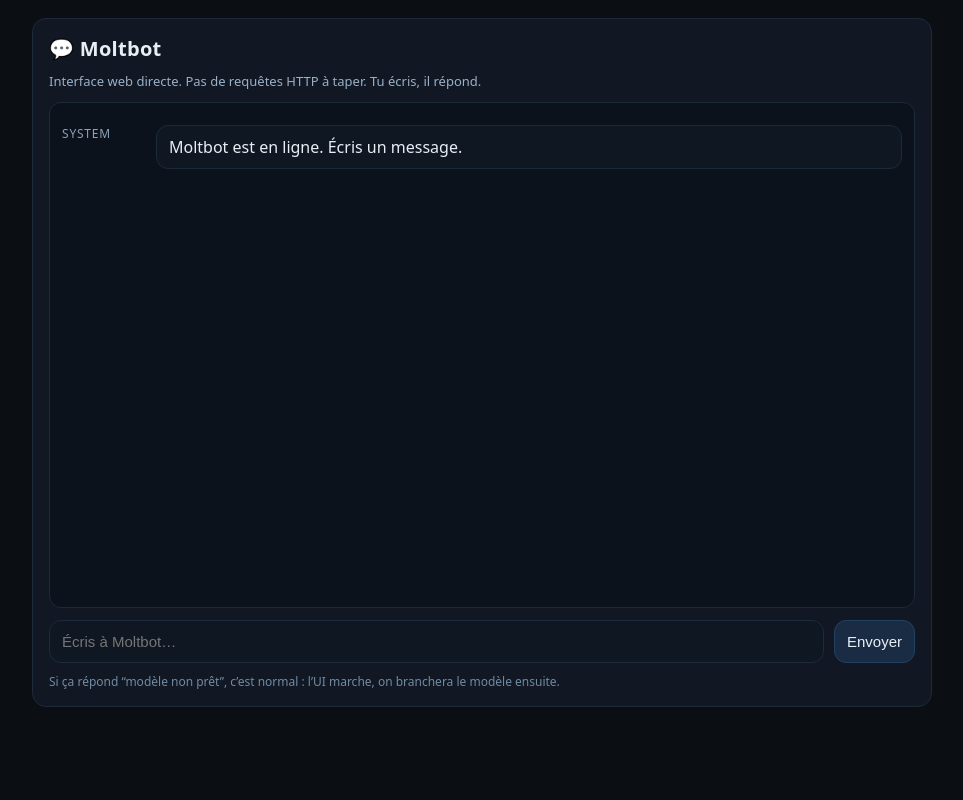
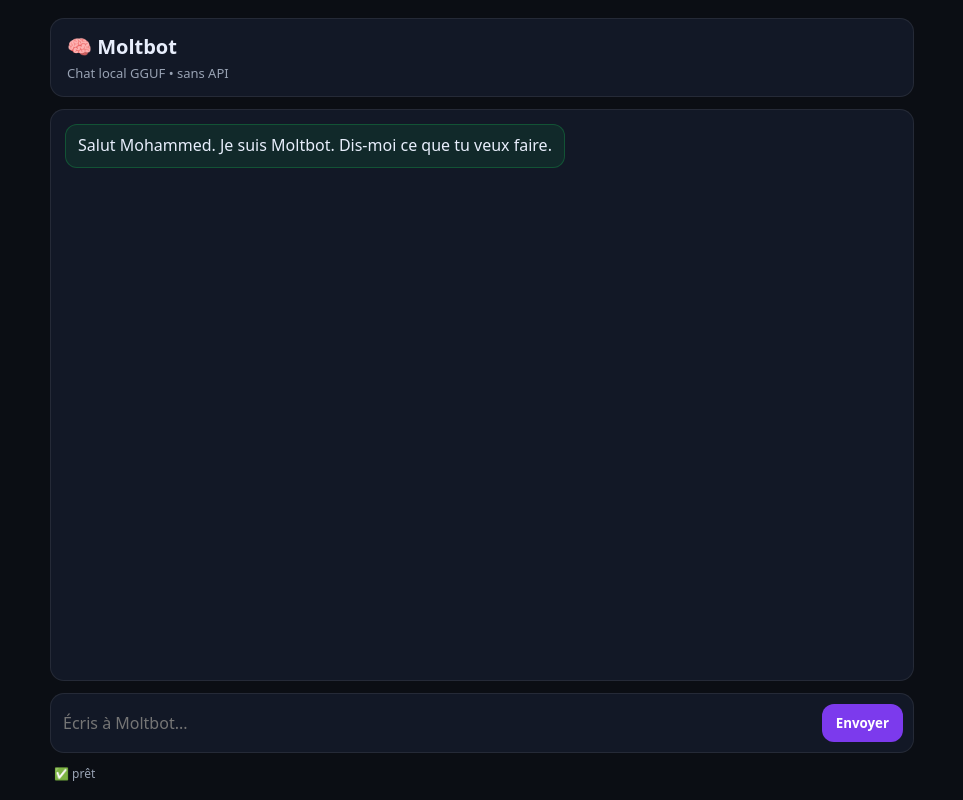
Before and after one commit to Woz13200/clawdbot_session, a website: page public/index.html in a window 1280 px wide. Shown: the whole page, without its empty margins (158-1121 px from the left). Drawn offline with Linux system fonts and the light colour scheme.

Commit message:
Add Moltbot web UI + local GGUF via llama.cpp (no API)

```diff
--- /dev/null
+++ b/public/app.js
@@ -0,0 +1,48 @@
+const chat = document.getElementById("chat");
+const form = document.getElementById("form");
+const input = document.getElementById("input");
+const statusEl = document.getElementById("status");
+
+function addMsg(role, text) {
+  const div = document.createElement("div");
+  div.className = `msg ${role}`;
+  div.textContent = text;
+  chat.appendChild(div);
+  chat.scrollTop = chat.scrollHeight;
+}
+
+async function send(prompt) {
+  statusEl.textContent = "⏳ Moltbot réfléchit...";
+  try {
+    const r = await fetch("/chat", {
+      method: "POST",
+      headers: { "Content-Type": "application/json" },
+      body: JSON.stringify({ prompt })
+    });
+    const data = await r.json();
+    if (!r.ok) throw new Error(data?.error || "Request failed");
+    return data.text || "";
+  } finally {
+    statusEl.textContent = "✅ prêt";
+  }
+}
+
+addMsg("bot", "Salut Mohammed. Je suis Moltbot. Dis-moi ce que tu veux faire.");
+
+form.addEventListener("submit", async (e) => {
+  e.preventDefault();
+  const p = input.value.trim();
+  if (!p) return;
+  input.value = "";
+  addMsg("you", p);
+
+  addMsg("bot", "…");
+  const last = chat.lastChild;
+
+  try {
+    const ans = await send(p);
+    last.textContent = ans || "(silence)";
+  } catch (err) {
+    last.textContent = `❌ Erreur: ${err.message}`;
+  }
+});
--- a/public/index.html
+++ b/public/index.html
@@ -4,94 +4,27 @@
   <meta charset="utf-8" />
   <meta name="viewport" content="width=device-width,initial-scale=1" />
   <title>Moltbot</title>
-  <style>
-    :root { color-scheme: dark; }
-    body { margin:0; font-family: system-ui, -apple-system, Segoe UI, Roboto, Arial; background:#0b0f14; color:#e9eef5; }
-    .wrap { max-width: 900px; margin: 0 auto; padding: 18px; }
-    .card { background:#111823; border:1px solid #1c2a3a; border-radius:14px; padding:16px; }
-    h1 { margin:0 0 10px; font-size:20px; letter-spacing:.3px; }
-    .hint { color:#9ab0c7; font-size:13px; margin-bottom:12px; }
-    .chat { height: 60vh; overflow:auto; padding:12px; background:#0c121b; border:1px solid #1c2a3a; border-radius:12px; }
-    .msg { margin:10px 0; display:flex; gap:10px; }
-    .role { width:84px; font-size:12px; color:#8aa2ba; text-transform:uppercase; letter-spacing:.8px; }
-    .bubble { flex:1; padding:10px 12px; border-radius:12px; border:1px solid #1c2a3a; background:#0f1722; white-space:pre-wrap; }
-    .me .bubble { background:#132235; border-color:#214063; }
-    .row { display:flex; gap:10px; margin-top:12px; }
-    input, button { border-radius:12px; border:1px solid #1c2a3a; background:#0f1722; color:#e9eef5; padding:12px; font-size:15px; }
-    input { flex:1; outline:none; }
-    button { cursor:pointer; background:#1a2c44; border-color:#214063; }
-    button:disabled { opacity:.5; cursor:not-allowed; }
-    .footer { margin-top:10px; color:#718aa3; font-size:12px; }
-  </style>
+  <link rel="stylesheet" href="/style.css" />
 </head>
 <body>
   <div class="wrap">
-    <div class="card">
-      <h1>💬 Moltbot</h1>
-      <div class="hint">Interface web directe. Pas de requêtes HTTP à taper. Tu écris, il répond.</div>
+    <header>
+      <div class="logo">🧠 Moltbot</div>
+      <div class="sub">Chat local GGUF • sans API</div>
+    </header>
 
-      <div id="chat" class="chat"></div>
+    <main id="chat"></main>
 
-      <div class="row">
-        <input id="txt" placeholder="Écris à Moltbot…" autocomplete="off" />
-        <button id="send">Envoyer</button>
-      </div>
+    <form id="form">
+      <input id="input" placeholder="Écris à Moltbot..." autocomplete="off" />
+      <button id="send" type="submit">Envoyer</button>
+    </form>
 
-      <div class="footer">Si ça répond “modèle non prêt”, c’est normal : l’UI marche, on branchera le modèle ensuite.</div>
-    </div>
+    <footer>
+      <span id="status">✅ prêt</span>
+    </footer>
   </div>
 
-  <script>
-    const chat = document.getElementById('chat');
-    const txt = document.getElementById('txt');
-    const send = document.getElementById('send');
-
-    function add(role, content, mine=false) {
-      const div = document.createElement('div');
-      div.className = 'msg' + (mine ? ' me' : '');
-      div.innerHTML = `<div class="role">${role}</div><div class="bubble"></div>`;
-      div.querySelector('.bubble').textContent = content;
-      chat.appendChild(div);
-      chat.scrollTop = chat.scrollHeight;
-    }
-
-    add('system', 'Moltbot est en ligne. Écris un message.');
-
-    async function go() {
-      const prompt = txt.value.trim();
-      if (!prompt) return;
-      txt.value = '';
-      add('toi', prompt, true);
-
-      send.disabled = true;
-      txt.disabled = true;
-
-      try {
-        const r = await fetch('/api/chat', {
-          method: 'POST',
-          headers: { 'Content-Type': 'application/json' },
-          body: JSON.stringify({ prompt })
-        });
-
-        const data = await r.json().catch(() => ({}));
-        if (!r.ok) {
-          add('moltbot', `Erreur: ${data.error || r.statusText || r.status}`);
-        } else {
-          add('moltbot', data.reply || '(réponse vide)');
-        }
-      } catch (e) {
-        add('moltbot', `Erreur réseau: ${String(e)}`);
-      } finally {
-        send.disabled = false;
-        txt.disabled = false;
-        txt.focus();
-      }
-    }
-
-    send.addEventListener('click', go);
-    txt.addEventListener('keydown', (e) => {
-      if (e.key === 'Enter') go();
-    });
-  </script>
+  <script src="/app.js"></script>
 </body>
 </html>
--- /dev/null
+++ b/public/style.css
@@ -0,0 +1,86 @@
+:root{
+  --bg:#0b0e14;
+  --panel:#121826;
+  --txt:#e8eefc;
+  --muted:#98a2b3;
+  --accent:#7c3aed;
+  --you:#2563eb;
+  --bot:#16a34a;
+  --border:rgba(255,255,255,.08);
+}
+
+*{box-sizing:border-box;font-family:system-ui,-apple-system,Segoe UI,Roboto,Ubuntu,"Helvetica Neue",Arial;}
+body{margin:0;background:var(--bg);color:var(--txt);}
+
+.wrap{
+  max-width:900px;
+  margin:0 auto;
+  min-height:100vh;
+  display:flex;
+  flex-direction:column;
+  padding:18px;
+  gap:12px;
+}
+
+header{
+  background:var(--panel);
+  border:1px solid var(--border);
+  border-radius:14px;
+  padding:14px 16px;
+}
+
+.logo{font-size:20px;font-weight:800;}
+.sub{font-size:13px;color:var(--muted);margin-top:4px;}
+
+#chat{
+  flex:1;
+  background:var(--panel);
+  border:1px solid var(--border);
+  border-radius:14px;
+  padding:14px;
+  overflow:auto;
+  display:flex;
+  flex-direction:column;
+  gap:10px;
+}
+
+.msg{
+  padding:10px 12px;
+  border-radius:12px;
+  border:1px solid var(--border);
+  white-space:pre-wrap;
+  line-height:1.35;
+}
+
+.msg.you{align-self:flex-end;max-width:85%;background:rgba(37,99,235,.14);border-color:rgba(37,99,235,.35);}
+.msg.bot{align-self:flex-start;max-width:85%;background:rgba(22,163,74,.12);border-color:rgba(22,163,74,.35);}
+
+form{
+  display:flex;
+  gap:10px;
+  background:var(--panel);
+  border:1px solid var(--border);
+  border-radius:14px;
+  padding:10px;
+}
+
+input{
+  flex:1;
+  border:none;
+  outline:none;
+  background:transparent;
+  color:var(--txt);
+  font-size:16px;
+}
+
+button{
+  border:none;
+  background:var(--accent);
+  color:white;
+  font-weight:700;
+  padding:10px 14px;
+  border-radius:12px;
+  cursor:pointer;
+}
+
+footer{color:var(--muted);font-size:12px;padding:0 4px;}
```
Also changed, not shown: routes/chat.cjs (added, +72 -0 lines), server.cjs (added, +21 -0 lines), 2 other files.
